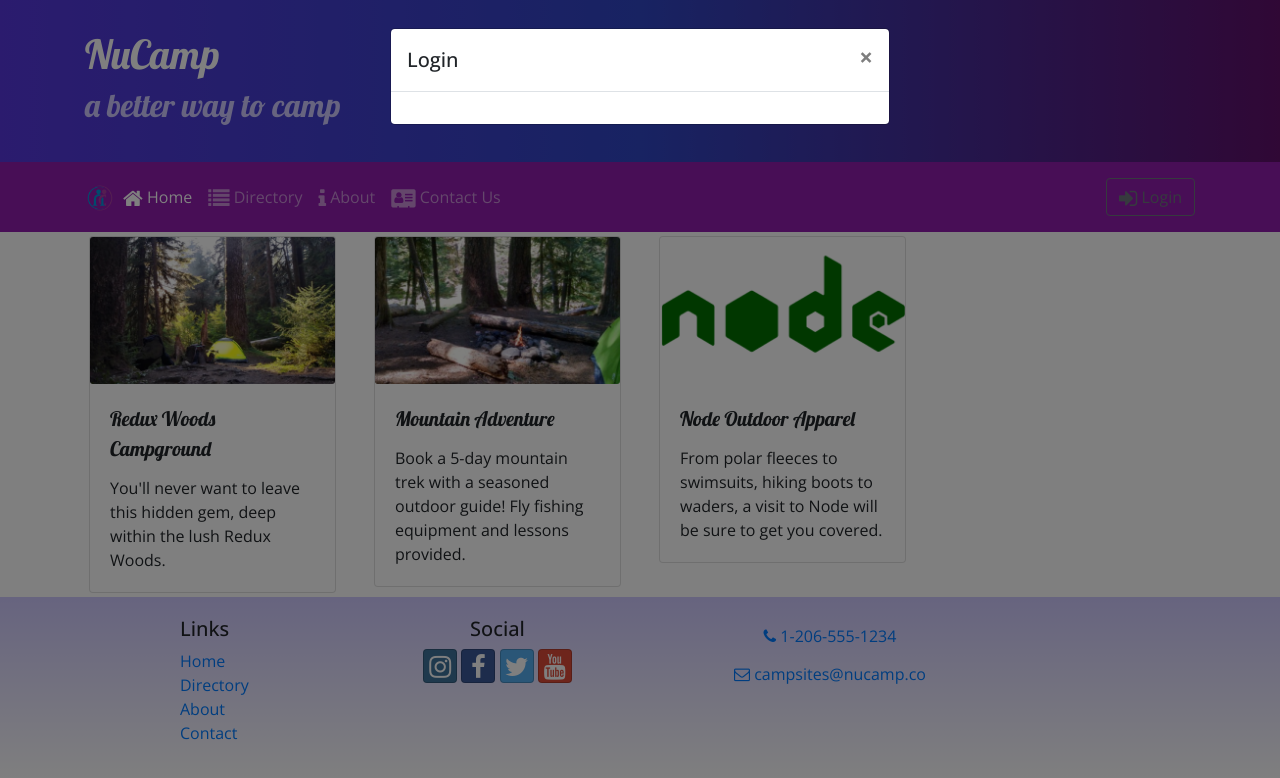
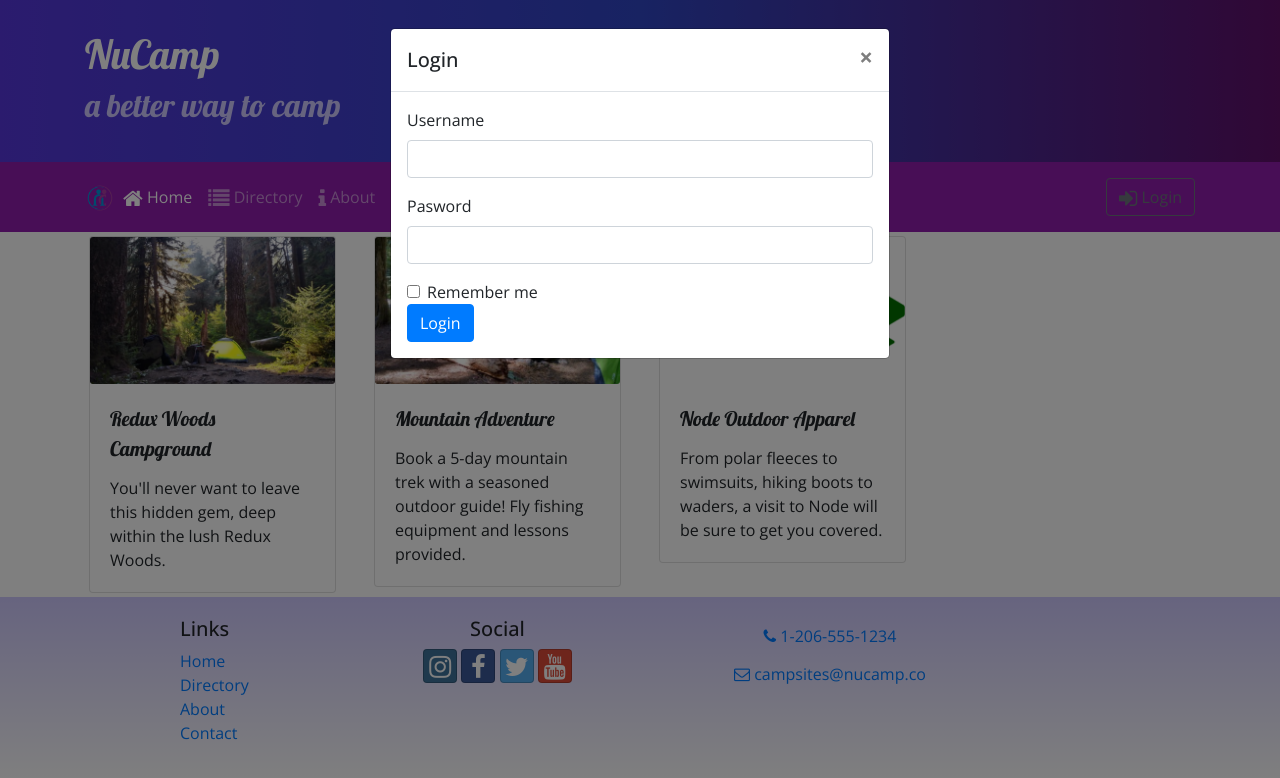
Before and after one commit to kweisse1/nucampsite-React, a React (Create React App) app: page /home in a window 1280 px wide. Both pictures are taken after a click on the button "Login". Shown: the top 778 px of the page. Built offline with nearby package versions, Linux system fonts and the light colour scheme.

Commit message:
login page with innerRefs

```diff
--- a/src/components/HeaderComponent.js
+++ b/src/components/HeaderComponent.js
@@ -1,6 +1,7 @@
 import React, { Component } from 'react';
 import { Nav, Navbar, NavbarBrand, NavbarToggler, Collapse, NavItem, Jumbotron,
-Button, Modal, ModalHeader, ModalBody } from 'reactstrap';
+    Button, Modal, ModalHeader, ModalBody,
+    Form, FormGroup, Input, Label } from 'reactstrap';
 import { NavLink } from 'react-router-dom';
 
 class Header extends Component {
@@ -14,6 +15,7 @@
         };
         this.toggleNav = this.toggleNav.bind(this);
         this.toggleModal = this.toggleModal.bind(this);
+        this.handleLogin = this.handleLogin.bind(this);
     }
 
     toggleNav() {
@@ -26,6 +28,12 @@
         this.setState({
             isModalOpen: !this.state.isModalOpen
         });
+    }
+
+    handleLogin(event) {
+        alert(`Username: ${this.username.value} Password:{this.password.value}`);
+        this.toggleModal();
+        event.preventDefault();
     }
 
     render() {
@@ -83,7 +91,25 @@
                 <Modal isOpen={this.state.isModalOpen} toggle={this.toggleModal}>
                     <ModalHeader toggle={this.toggleModal}>Login</ModalHeader>
                     <ModalBody>
+                        <Form onSubmit={this.handleLogin}>
+                            <FormGroup>
+                                <Label htmlFor="username">Username</Label>
+                                <Input type="text" id="username" name="username"
+                                    innerRed={input => this.username = input} />
+                            </FormGroup>
+                            <FormGroup>
+                            <Label htmlFor="password">Pasword</Label>
+                                <Input type="password" id="password" name="password"
+                                    innerRef={input => this.password= input} />
 
+                            </FormGroup>
+                            <FormGroup check>
+                                <Input type="checkbox" name="remember"
+                                    innerRef={input => this.remember = input}/>
+                                Remember me
+                            </FormGroup>
+                            <Button type="submit" value="submit" color="primary">Login</Button>
+                        </Form>
                     </ModalBody>
                 </Modal>
             </React.Fragment>
```
